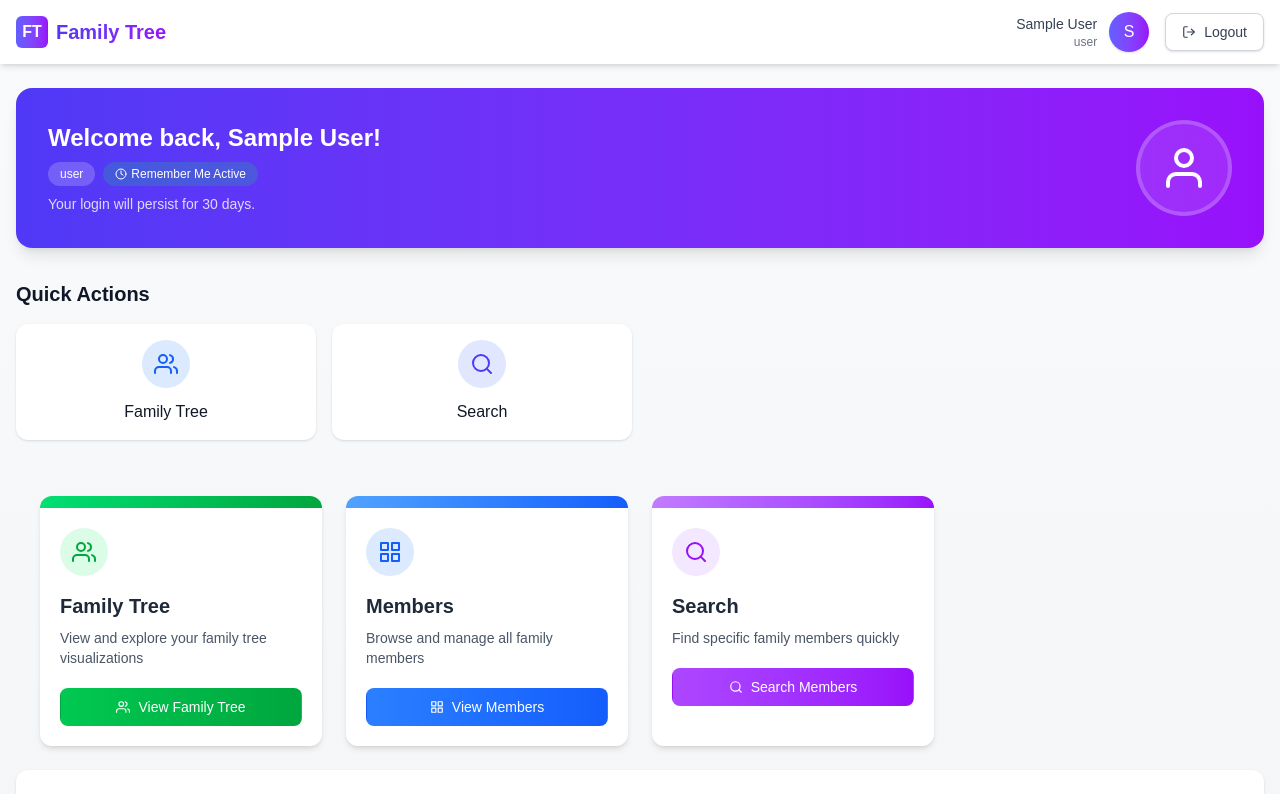
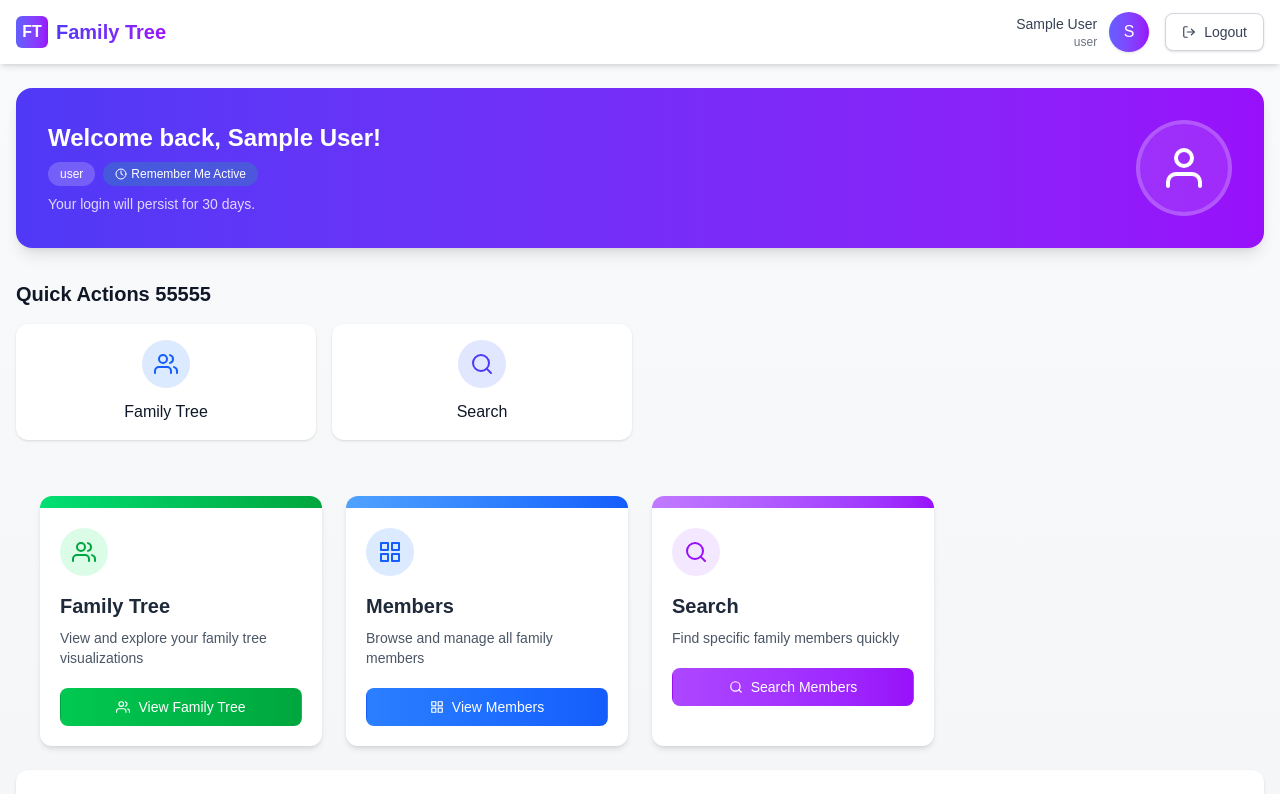
Before and after one commit to TKXDev/family_tree_app, a Next.js app: page /dashboard in a window 1280 px wide. Shown: the top 794 px of the page. Built offline with nearby package versions, Linux system fonts and the light colour scheme; no server answers; sample sign-in values are in the browser's storage.

Commit message:
test git

```diff
--- a/app/dashboard/page.tsx
+++ b/app/dashboard/page.tsx
@@ -356,7 +356,7 @@ const DashboardPage = () => {
         {/* Quick Actions */}
         <div className="mb-8">
           <h2 className="text-xl font-bold text-gray-900 mb-4">
-            Quick Actions
+            Quick Actions 55555
           </h2>
           <div className="grid grid-cols-2 sm:grid-cols-3 md:grid-cols-4 gap-4">
             <Link
```
